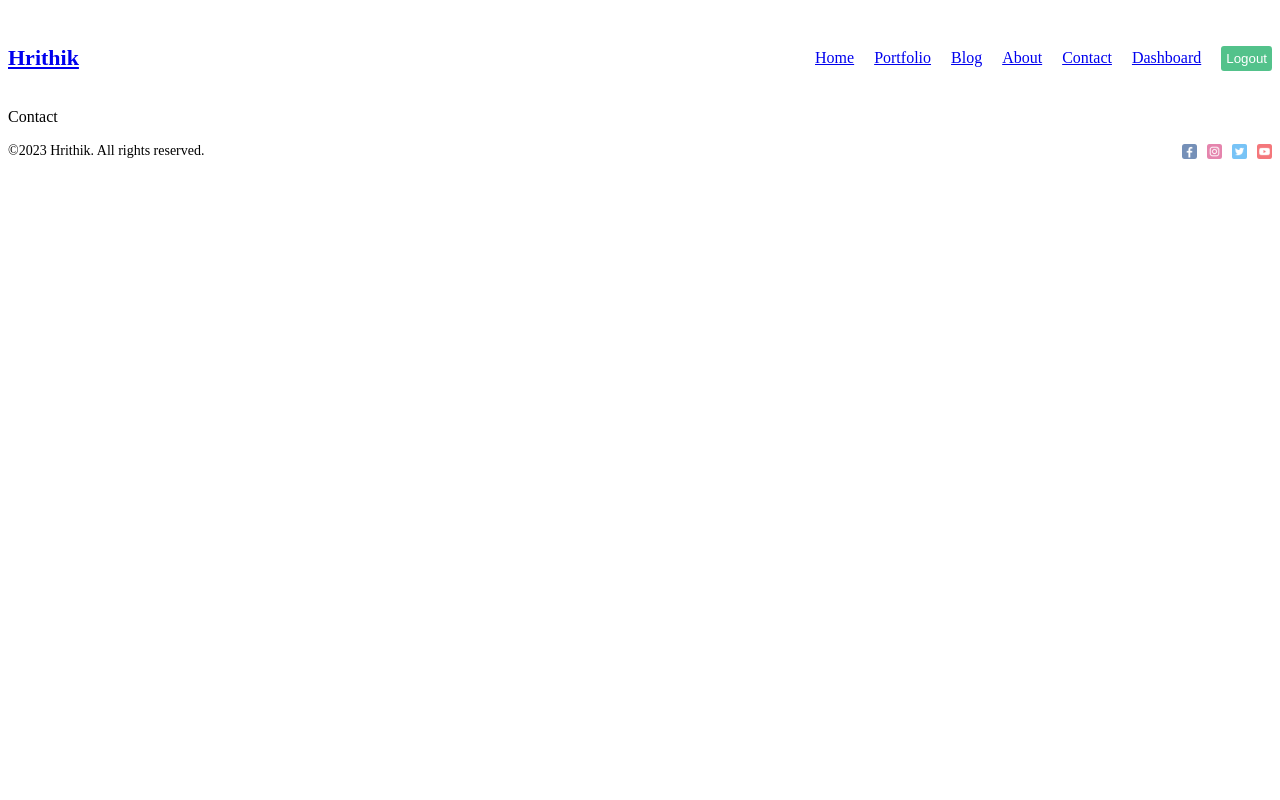
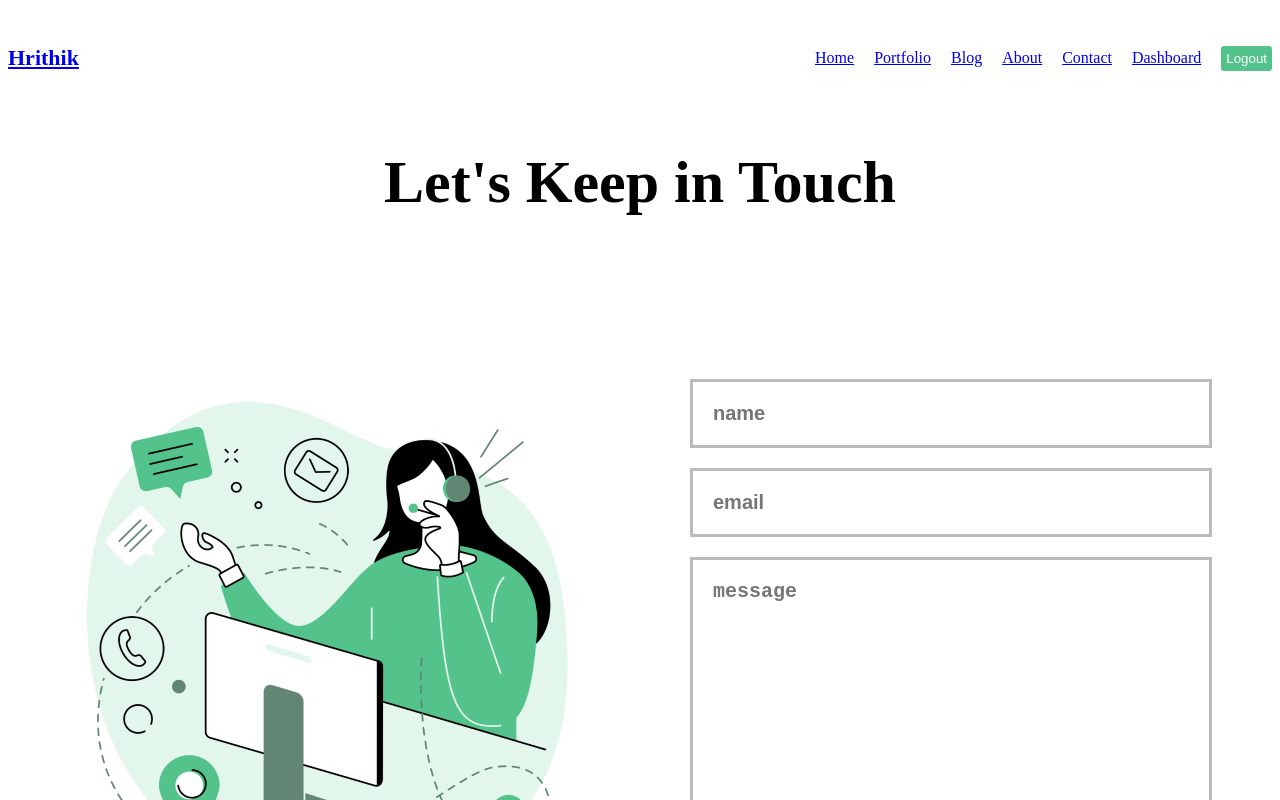
Before and after one commit to Hrithik0112/Next-Folio, a Next.js app: page /contact in a window 1280 px wide. Shown: the top 800 px of the page. Built offline with nearby package versions, Linux system fonts and the light colour scheme.

Commit message:
contact Page Created

```diff
--- a/src/app/contact/page.jsx
+++ b/src/app/contact/page.jsx
@@ -1,7 +1,35 @@
 import React from "react";
+import styles from "./page.module.css";
+import Image from "next/image";
+import Button from "@/components/Button/Button";
+
+export const metadata = {
+  title: "Hrithik's Contact Information",
+  description: "This is Contact Page",
+};
 
 const Contact = () => {
-  return <div>Contact</div>;
+  return (
+    <div className={styles.container}>
+      <h1 className={styles.title}>Let's Keep in Touch</h1>
+      <div className={styles.content}>
+        <div className={styles.imgContainer}>
+          <Image src="/contact.png" alt="" fill={true} className={styles.image} />
+        </div>
+        <form className={styles.form}>
+          <input type="text" placeholder="name" className={styles.input} />
+          <input type="text" placeholder="email" className={styles.input} />
+          <textarea
+            className={styles.textArea}
+            placeholder="message"
+            cols="30"
+            rows="10"
+          ></textarea>
+          <Button url="#" text="Send" />
+        </form>
+      </div>
+    </div>
+  );
 };
 
 export default Contact;
--- /dev/null
+++ b/src/app/contact/page.module.css
@@ -0,0 +1,60 @@
+.container {
+  max-width: 1366px;
+  min-height: 100vh;
+  margin: 0 auto;
+  padding: 0 60px;
+  display: flex;
+  flex-direction: column;
+  justify-content: space-between;
+}
+
+.title {
+  font-size: 60px;
+  margin-bottom: 100px;
+  text-align: center;
+}
+
+.content {
+  display: flex;
+  align-items: center;
+  gap: 100px;
+}
+
+.imgContainer {
+  flex: 1;
+  height: 500px;
+  position: relative;
+}
+
+.image {
+  object-fit: contain;
+  /* animation: move 3s infinite ease alternate; */
+}
+
+@keyframes move {
+  from {
+    transform: translateY(-15px);
+  }
+  to {
+    transform: translateY(0px) scale(1.03);
+  }
+}
+
+.form {
+  flex: 1;
+  display: flex;
+  flex-direction: column;
+  gap: 20px;
+}
+
+.input,
+.textArea {
+  padding: 20px;
+  background-color: transparent;
+  border: none;
+  outline: none;
+  color: #bbb;
+  border: 3px solid #bbb;
+  font-size: 20px;
+  font-weight: bold;
+}
```
Also changed, not shown: src/app/portfolio/page.module.css (added), 1 other file (tests, documents, lock files or other folders).
